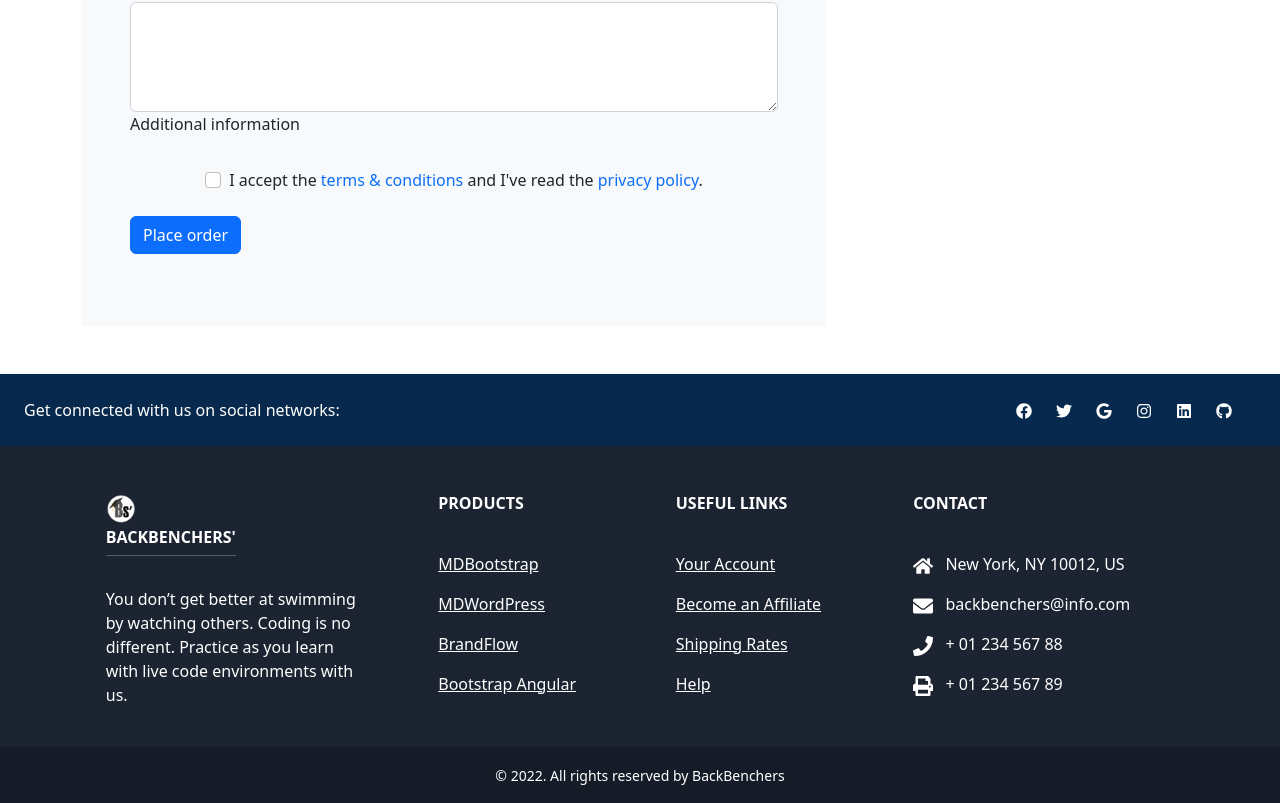
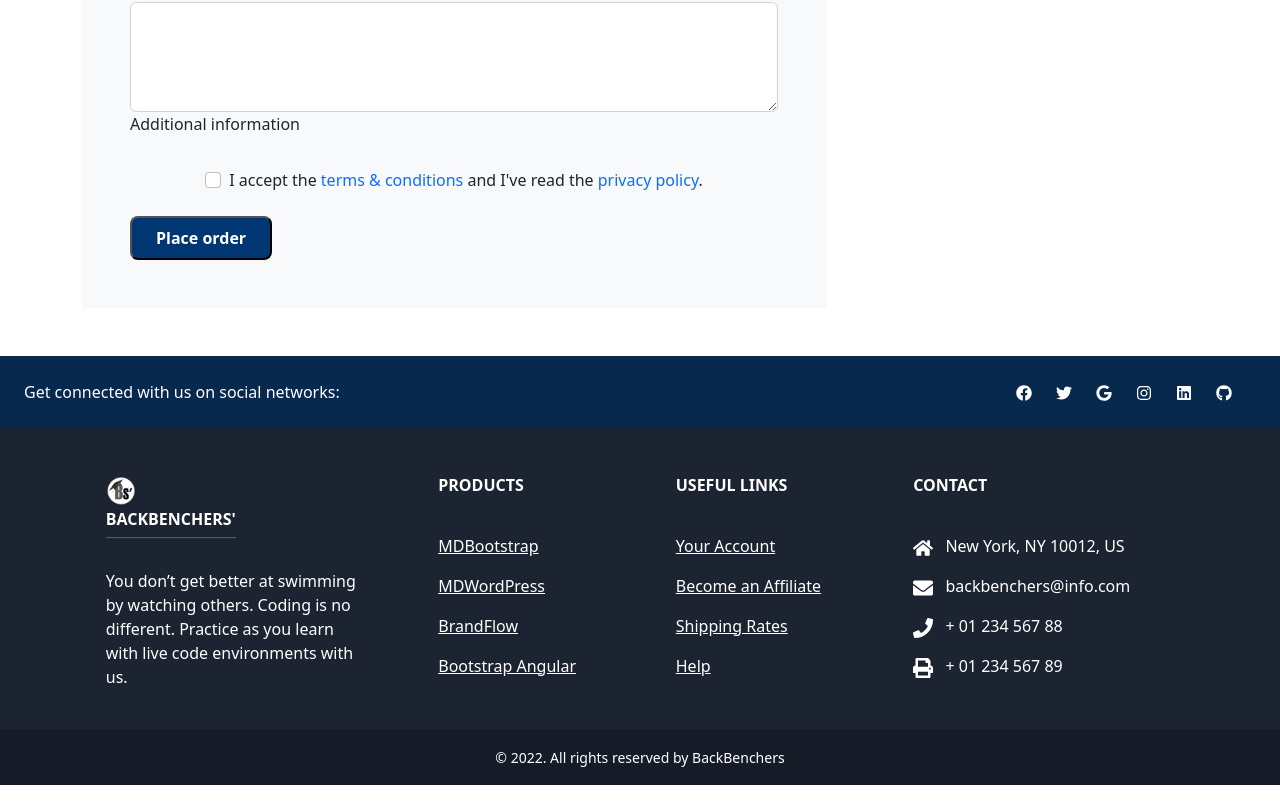
Before and after one commit to Saadi-Rahman/backbenchers-client, a React (Create React App) app: page /checkout in a window 1280 px wide. Shown: the part 794-1597 px from the top of the page. Built offline with nearby package versions, Linux system fonts and the light colour scheme; no server answers; sample sign-in values are in the browser's storage.

Commit message:
fixed checkout button and added some spacing

```diff
--- a/src/Pages/Checkout/Checkout.js
+++ b/src/Pages/Checkout/Checkout.js
@@ -4,7 +4,7 @@ import { Link } from 'react-router-dom';
 const Checkout = () => {
     return (
         <div className='container'>
-            <div className='col-lg-8 my-5 p-5 bg-light'>
+            <div className='col-lg-8 my-5 px-3 py-4 p-md-5 bg-light'>
                 <h3>Checkout</h3>
                 <p className='mb-4'>Please checkout to confirm to purchase this course.</p>
                 <form>
@@ -53,7 +53,7 @@ const Checkout = () => {
                         <label className="form-check-label" for="form6Example8">I accept the <Link to="" className='text-decoration-none'>terms & conditions</Link> and I've read the <Link to="" className='text-decoration-none'>privacy policy</Link>.</label>
                     </div>
 
-                    <button type="submit" className="btn btn-primary btn-block mb-4">Place order</button>
+                    <button type="submit" className="btn-navy px-4 py-2 fw-bold">Place order</button>
                 </form>
             </div>
         </div>
```
